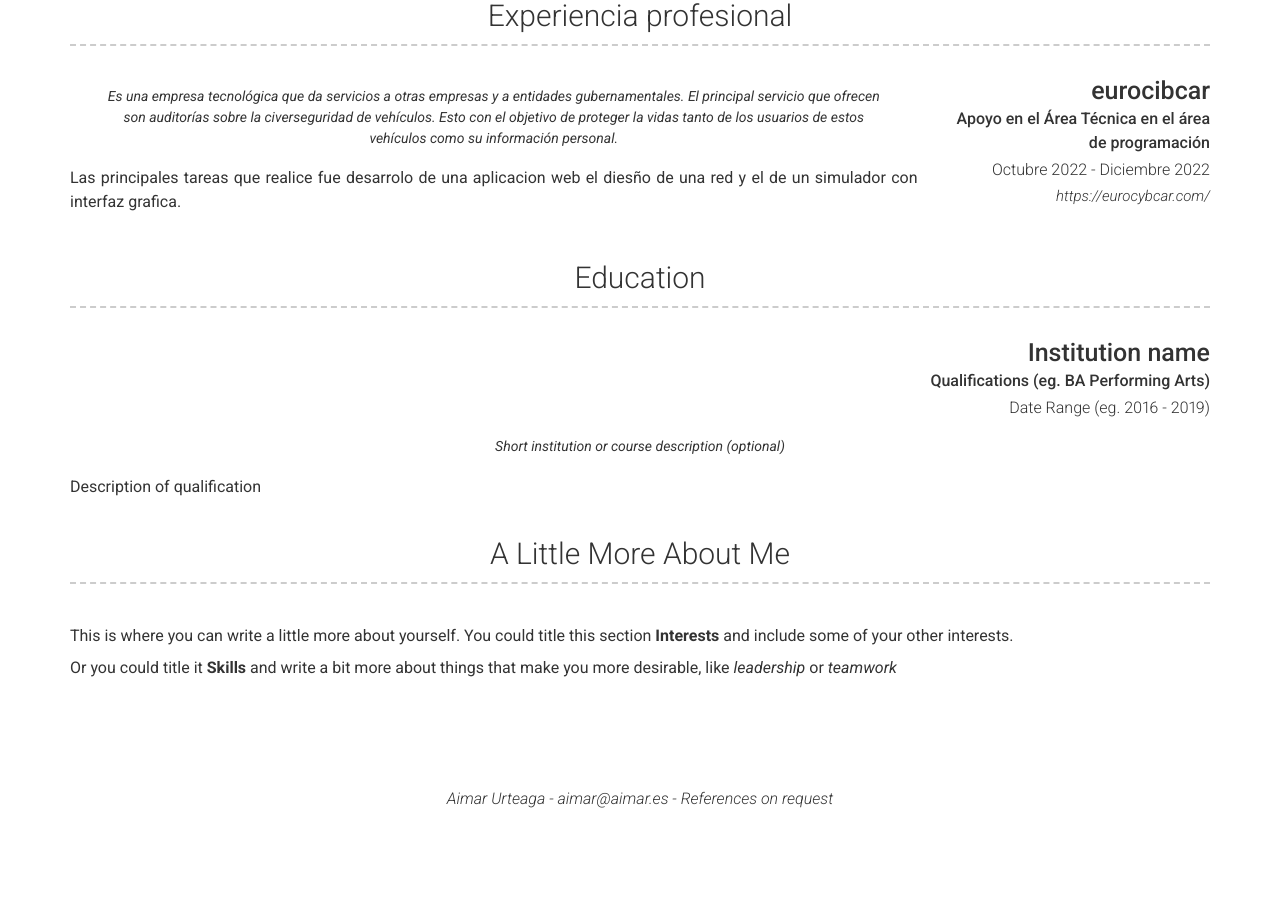
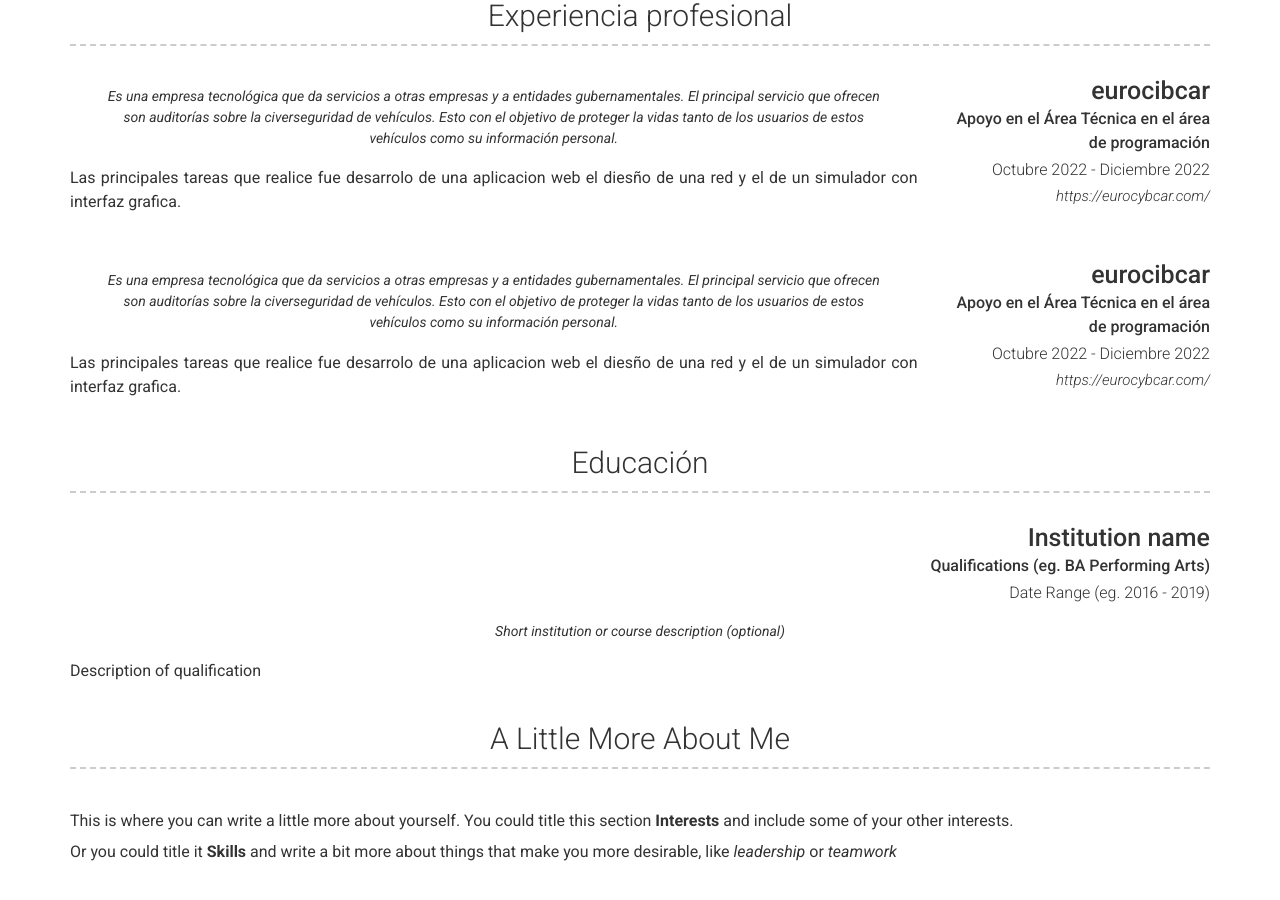
Before and after one commit to AimarUrteaga/curr-culum-vitae, a Jekyll site: the page built from index.md, in a window 1280 px wide and 900 px high, scrolled down 531 px. Built offline with Jekyll 4.4.1, drawn with Linux system fonts in a browser that asks for light colours; nearby versions of some CDN libraries; before the commit the page ends 1350 px from its top, so only the background shows below that.

Commit message:
medio hecho

```diff
--- a/_config.yml
+++ b/_config.yml
@@ -87,7 +87,18 @@ content:
           Es una empresa tecnológica que da servicios a otras empresas y a entidades gubernamentales. El principal servicio que ofrecen son auditorías sobre la civerseguridad de vehículos. Esto con el objetivo de proteger la vidas tanto de los usuarios de estos vehículos como su información personal.
         description: | # this will include new lines to allow paragraphs
           Las principales tareas que realice fue desarrolo de una aplicacion web el diesño de una red y el de un simulador con interfaz grafica.
-  - title: Education
+
+      - layout: right
+        title: eurocibcar
+        sub_title: Apoyo en el Área Técnica en el área de programación
+        caption: Octubre 2022 - Diciembre 2022
+        link: https://eurocybcar.com/
+        quote: >
+          Es una empresa tecnológica que da servicios a otras empresas y a entidades gubernamentales. El principal servicio que ofrecen son auditorías sobre la civerseguridad de vehículos. Esto con el objetivo de proteger la vidas tanto de los usuarios de estos vehículos como su información personal.
+        description: | # this will include new lines to allow paragraphs
+          Las principales tareas que realice fue desarrolo de una aplicacion web el diesño de una red y el de un simulador con interfaz grafica.
+
+  - title: Educación
     layout: list
     content:
       - layout: top-right
```
